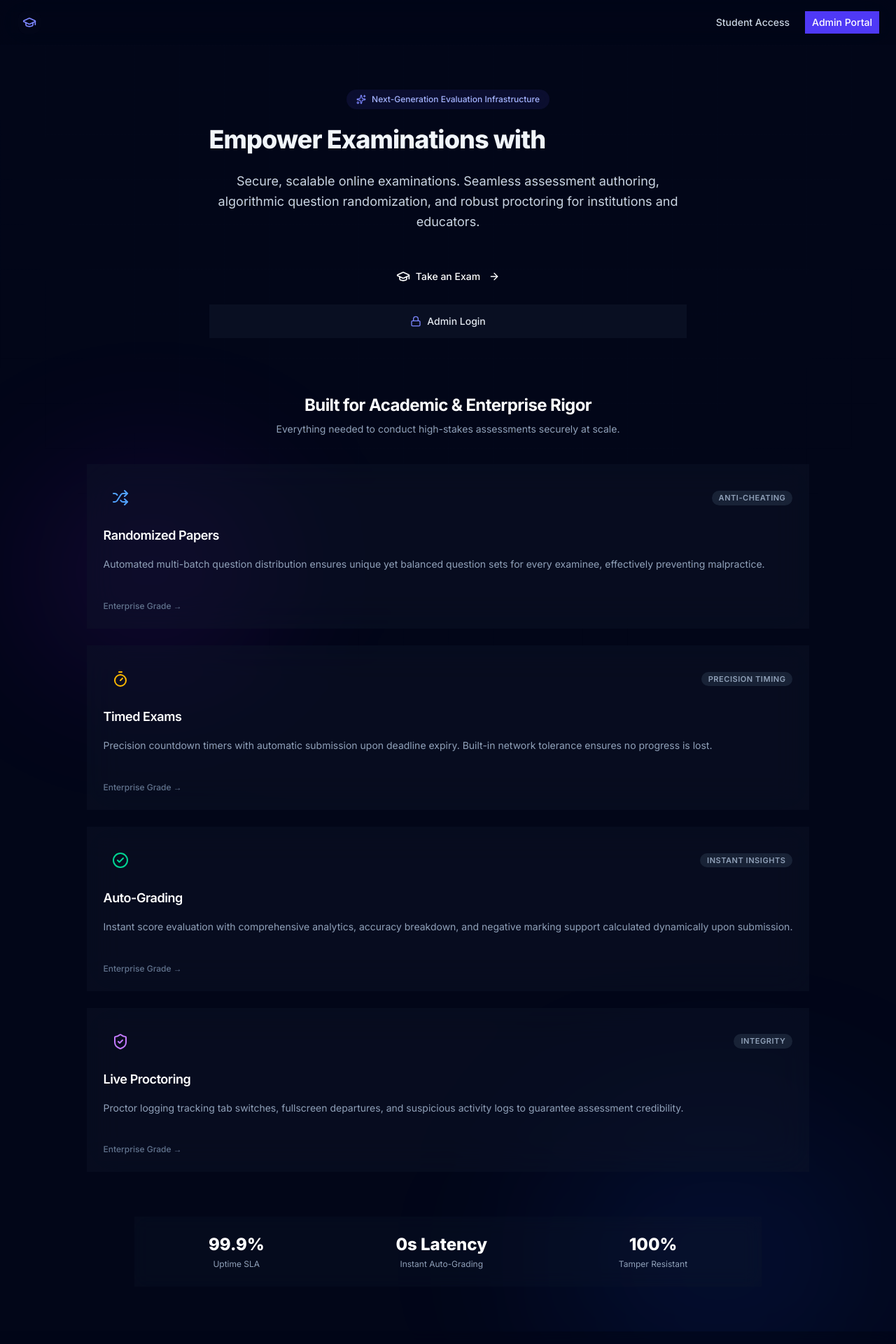
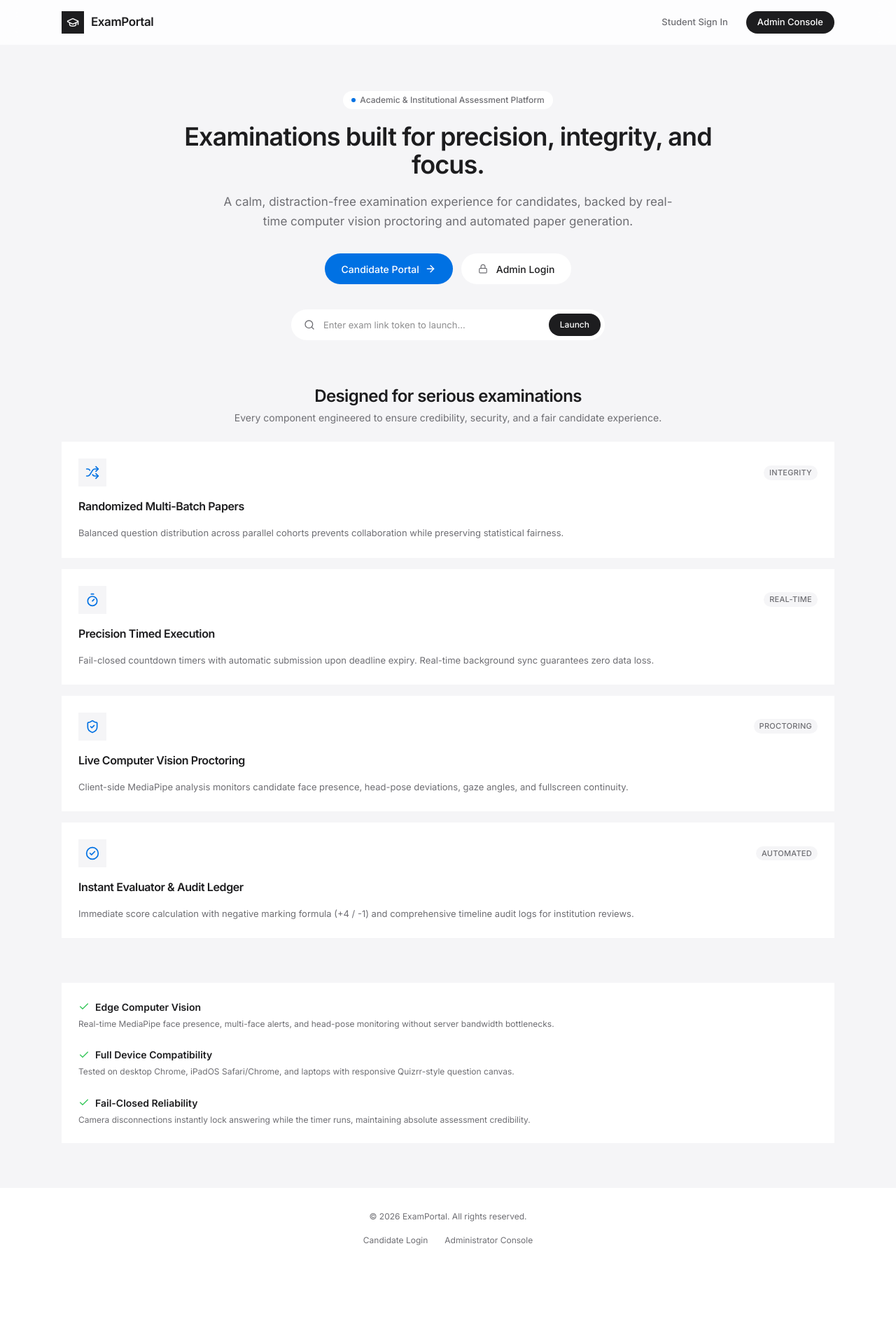
Before and after one commit to tanmay0401/exam-portal, a Next.js app: page / in a window 1280 px wide. Shown: the top 1920 px of the page at 70% size. After the commit the page ends 1813 px from the top, so only its background shows below. Built offline with nearby package versions, Linux system fonts and the light colour scheme.

Commit message:
refactor(landing): redesign landing page with clean Apple-style aesthetic

```diff
--- a/src/app/page.tsx
+++ b/src/app/page.tsx
@@ -1,4 +1,8 @@
+"use client";
+
+import { useState } from "react";
 import Link from "next/link";
+import { useRouter } from "next/navigation";
 import {
   Shuffle,
   Timer,
@@ -6,183 +10,202 @@ import {
   ShieldCheck,
   ArrowRight,
   GraduationCap,
-  Sparkles,
   Lock,
-  BarChart3,
-  Users,
+  Search,
+  ExternalLink,
+  Laptop,
+  Check,
 } from "lucide-react";
 import { Button } from "@/components/ui/button";
+import { Input } from "@/components/ui/input";
 
 export default function HomePage() {
+  const router = useRouter();
+  const [tokenInput, setTokenInput] = useState("");
+
+  const handleLaunchByToken = (e: React.FormEvent) => {
+    e.preventDefault();
+    if (!tokenInput.trim()) return;
+    let cleanToken = tokenInput.trim();
+    // Support pasting full URL or token
+    if (cleanToken.includes("/exam/")) {
+      const match = cleanToken.match(/\/exam\/([^/?#]+)/);
+      if (match && match[1]) cleanToken = match[1];
+    }
+    router.push(`/exam/${cleanToken}`);
+  };
+
   const features = [
     {
-      title: "Randomized Papers",
+      title: "Randomized Multi-Batch Papers",
       description:
-        "Automated multi-batch question distribution ensures unique yet balanced question sets for every examinee, effectively preventing malpractice.",
+        "Balanced question distribution across parallel cohorts prevents collaboration while preserving statistical fairness.",
       icon: Shuffle,
-      gradient: "from-blue-500/20 to-cyan-500/20",
-      iconColor: "text-blue-400",
-      badge: "Anti-Cheating",
+      badge: "Integrity",
     },
     {
-      title: "Timed Exams",
+      title: "Precision Timed Execution",
       description:
-        "Precision countdown timers with automatic submission upon deadline expiry. Built-in network tolerance ensures no progress is lost.",
+        "Fail-closed countdown timers with automatic submission upon deadline expiry. Real-time background sync guarantees zero data loss.",
       icon: Timer,
-      gradient: "from-amber-500/20 to-orange-500/20",
-      iconColor: "text-amber-400",
-      badge: "Precision Timing",
+      badge: "Real-Time",
     },
     {
-      title: "Auto-Grading",
+      title: "Live Computer Vision Proctoring",
       description:
-        "Instant score evaluation with comprehensive analytics, accuracy breakdown, and negative marking support calculated dynamically upon submission.",
-      icon: CheckCircle2,
-      gradient: "from-emerald-500/20 to-green-500/20",
-      iconColor: "text-emerald-400",
-      badge: "Instant Insights",
+        "Client-side MediaPipe analysis monitors candidate face presence, head-pose deviations, gaze angles, and fullscreen continuity.",
+      icon: ShieldCheck,
+      badge: "Proctoring",
     },
     {
-      title: "Live Proctoring",
+      title: "Instant Evaluator & Audit Ledger",
       description:
-        "Proctor logging tracking tab switches, fullscreen departures, and suspicious activity logs to guarantee assessment credibility.",
-      icon: ShieldCheck,
-      gradient: "from-purple-500/20 to-pink-500/20",
-      iconColor: "text-purple-400",
-      badge: "Integrity",
+        "Immediate score calculation with negative marking formula (+4 / -1) and comprehensive timeline audit logs for institution reviews.",
+      icon: CheckCircle2,
+      badge: "Automated",
     },
   ];
 
   return (
-    <div className="relative min-h-screen overflow-hidden bg-slate-950 text-slate-100 flex flex-col justify-between selection:bg-indigo-500/30 selection:text-indigo-200">
-      {/* Background Glows / Ambient Mesh */}
-      <div className="pointer-events-none absolute -top-40 left-1/2 -translate-x-1/2 h-[500px] w-[800px] rounded-full bg-gradient-to-tr from-indigo-600/20 via-purple-600/20 to-blue-600/10 blur-[130px]" />
-      <div className="pointer-events-none absolute bottom-0 right-0 h-[400px] w-[500px] rounded-full bg-blue-600/10 blur-[120px]" />
-      <div className="pointer-events-none absolute top-1/3 left-10 h-[300px] w-[350px] rounded-full bg-purple-600/10 blur-[100px]" />
-
-      {/* Grid Pattern overlay */}
-      <div className="pointer-events-none absolute inset-0 bg-[linear-gradient(to_right,#1e293b0a_1px,transparent_1px),linear-gradient(to_bottom,#1e293b0a_1px,transparent_1px)] bg-[size:4rem_4rem] [mask-image:radial-gradient(ellipse_60%_50%_at_50%_0%,#000_70%,transparent_100%)]" />
-
+    <div className="min-h-screen bg-[#F5F5F7] text-[#1D1D1F] flex flex-col justify-between selection:bg-[#0071E3]/15 selection:text-[#0071E3]">
       {/* Navigation Header */}
-      <header className="relative z-10 border-b border-slate-800/60 bg-slate-950/40 backdrop-blur-xl">
-        <div className="max-w-7xl mx-auto px-6 h-16 flex items-center justify-between">
-          <Link href="/" className="flex items-center gap-2.5 font-bold text-lg tracking-tight group">
-            <div className="size-9 rounded-xl bg-gradient-to-tr from-indigo-500 to-purple-500 p-0.5 shadow-md shadow-indigo-500/20 group-hover:shadow-indigo-500/40 transition">
-              <div className="size-full bg-slate-950 rounded-[10px] flex items-center justify-center">
-                <GraduationCap className="size-5 text-indigo-400 group-hover:scale-110 transition" />
-              </div>
+      <header className="sticky top-0 z-40 bg-white/80 backdrop-blur-md border-b border-[#D2D2D7]/80">
+        <div className="max-w-6xl mx-auto px-6 h-16 flex items-center justify-between">
+          <Link href="/" className="flex items-center gap-2.5 group">
+            <div className="size-8 rounded-lg bg-[#1D1D1F] text-white flex items-center justify-center transition-transform group-hover:scale-105">
+              <GraduationCap className="size-4.5" />
             </div>
-            <span className="bg-gradient-to-r from-white via-slate-200 to-slate-400 bg-clip-text text-transparent text-xl font-extrabold tracking-tight">
+            <span className="text-[17px] font-semibold tracking-tight text-[#1D1D1F]">
               ExamPortal
             </span>
           </Link>
 
-          <div className="flex items-center gap-3">
+          <nav className="flex items-center gap-2.5">
             <Link href="/login?role=student">
               <Button
                 variant="ghost"
-                className="text-slate-300 hover:text-white hover:bg-slate-800/60 text-sm"
+                size="sm"
+                className="text-[13px] font-medium text-[#6E6E73] hover:text-[#1D1D1F] hover:bg-[#E8E8ED]/60 rounded-full px-4 h-8"
               >
-                Student Access
+                Student Sign In
               </Button>
             </Link>
             <Link href="/login?role=admin">
               <Button
-                className="bg-indigo-600 hover:bg-indigo-500 text-white shadow-lg shadow-indigo-500/25 text-sm"
+                size="sm"
+                className="text-[13px] font-medium bg-[#1D1D1F] hover:bg-[#333336] text-white rounded-full px-4 h-8 shadow-xs"
               >
-                Admin Portal
+                Admin Console
               </Button>
             </Link>
-          </div>
+          </nav>
         </div>
       </header>
 
-      {/* Main Hero & Content */}
-      <main className="relative z-10 flex-1 flex flex-col items-center justify-center max-w-7xl mx-auto px-6 py-16 sm:py-24">
+      {/* Main Content */}
+      <main className="flex-1 flex flex-col items-center justify-center max-w-6xl w-full mx-auto px-6 py-16 sm:py-20 space-y-16">
         {/* Hero Section */}
-        <div className="text-center max-w-3xl mx-auto space-y-6">
-          <div className="inline-flex items-center gap-2 px-3.5 py-1.5 rounded-full border border-indigo-500/30 bg-indigo-500/10 text-indigo-300 text-xs font-medium backdrop-blur-md">
-            <Sparkles className="size-3.5 text-indigo-400" />
-            <span>Next-Generation Evaluation Infrastructure</span>
+        <div className="text-center max-w-3xl mx-auto space-y-5">
+          <div className="inline-flex items-center gap-1.5 px-3 py-1 rounded-full bg-white border border-[#D2D2D7] text-[#6E6E73] text-[12px] font-medium shadow-xs">
+            <span className="size-1.5 rounded-full bg-[#0071E3]" />
+            <span>Academic & Institutional Assessment Platform</span>
           </div>
 
-          <h1 className="text-4xl sm:text-6xl lg:text-7xl font-extrabold tracking-tight leading-[1.1]">
-            Empower Examinations with{" "}
-            <span className="bg-gradient-to-r from-indigo-400 via-purple-300 to-pink-400 bg-clip-text text-transparent">
-              ExamPortal
-            </span>
+          <h1 className="text-4xl sm:text-6xl font-semibold tracking-tight text-[#1D1D1F] leading-[1.1]">
+            Examinations built for precision, integrity, and focus.
           </h1>
 
-          <p className="text-lg sm:text-xl text-slate-300 max-w-2xl mx-auto leading-relaxed">
-            Secure, scalable online examinations. Seamless assessment authoring, algorithmic question randomization, and robust proctoring for institutions and educators.
+          <p className="text-[17px] sm:text-[19px] text-[#6E6E73] max-w-2xl mx-auto font-normal leading-relaxed">
+            A calm, distraction-free examination experience for candidates, backed by real-time computer vision proctoring and automated paper generation.
           </p>
 
-          {/* CTA Buttons */}
-          <div className="pt-4 flex flex-col sm:flex-row items-center justify-center gap-4">
-            <Link href="/login?role=student" className="w-full sm:w-auto">
+          {/* Primary Action Row */}
+          <div className="pt-3 flex flex-wrap items-center justify-center gap-3">
+            <Link href="/login?role=student">
               <Button
                 size="lg"
-                className="w-full sm:w-auto h-12 px-7 rounded-xl bg-gradient-to-r from-indigo-600 to-purple-600 hover:from-indigo-500 hover:to-purple-500 text-white font-medium shadow-xl shadow-indigo-500/25 transition-all hover:scale-[1.02] active:scale-[0.98] flex items-center gap-2"
+                className="h-11 px-6 rounded-full bg-[#0071E3] hover:bg-[#0077ED] text-white text-[14px] font-medium shadow-sm transition-all hover:scale-[1.01] active:scale-[0.99] flex items-center gap-2"
               >
-                <GraduationCap className="size-5" />
-                <span>Take an Exam</span>
-                <ArrowRight className="size-4 ml-1" />
+                <span>Candidate Portal</span>
+                <ArrowRight className="size-4" />
               </Button>
             </Link>
-
-            <Link href="/login?role=admin" className="w-full sm:w-auto">
+            <Link href="/login?role=admin">
               <Button
                 size="lg"
                 variant="outline"
-                className="w-full sm:w-auto h-12 px-7 rounded-xl border-slate-700/80 bg-slate-900/60 hover:bg-slate-800/80 text-slate-200 hover:text-white backdrop-blur-md transition-all hover:scale-[1.02] active:scale-[0.98] flex items-center gap-2"
+                className="h-11 px-6 rounded-full bg-white border-[#D2D2D7] text-[#1D1D1F] hover:bg-[#E8E8ED]/50 text-[14px] font-medium shadow-xs transition-all"
               >
-                <Lock className="size-4 text-indigo-400" />
+                <Lock className="size-3.5 mr-1.5 text-[#6E6E73]" />
                 <span>Admin Login</span>
               </Button>
             </Link>
           </div>
+
+          {/* Direct Token Launch Card */}
+          <div className="pt-4 max-w-md mx-auto">
+            <form
+              onSubmit={handleLaunchByToken}
+              className="flex items-center gap-2 p-1.5 bg-white border border-[#D2D2D7] rounded-full shadow-xs focus-within:border-[#0071E3] focus-within:ring-2 focus-within:ring-[#0071E3]/20 transition-all"
+            >
+              <div className="pl-3 text-[#6E6E73]">
+                <Search className="size-4" />
+              </div>
+              <input
+                type="text"
+                placeholder="Enter exam link token to launch..."
+                value={tokenInput}
+                onChange={(e) => setTokenInput(e.target.value)}
+                className="flex-1 bg-transparent text-[13px] text-[#1D1D1F] placeholder:text-[#86868B] outline-none px-1"
+              />
+              <Button
+                type="submit"
+                size="sm"
+                disabled={!tokenInput.trim()}
+                className="h-8 px-4 rounded-full bg-[#1D1D1F] hover:bg-[#333336] text-white text-[12px] font-medium transition"
+              >
+                Launch
+              </Button>
+            </form>
+          </div>
         </div>
 
-        {/* Feature Highlights Grid */}
-        <div className="mt-20 w-full">
-          <div className="text-center mb-10 space-y-2">
-            <h2 className="text-2xl sm:text-3xl font-bold tracking-tight text-white">
-              Built for Academic & Enterprise Rigor
+        {/* Feature Cards Grid */}
+        <div className="w-full space-y-6">
+          <div className="text-center space-y-1">
+            <h2 className="text-2xl font-semibold tracking-tight text-[#1D1D1F]">
+              Designed for serious examinations
             </h2>
-            <p className="text-slate-400 text-sm sm:text-base">
-              Everything needed to conduct high-stakes assessments securely at scale.
+            <p className="text-[14px] text-[#6E6E73]">
+              Every component engineered to ensure credibility, security, and a fair candidate experience.
             </p>
           </div>
 
-          <div className="grid grid-cols-1 md:grid-cols-2 lg:grid-cols-4 gap-6">
+          <div className="grid grid-cols-1 md:grid-cols-2 lg:grid-cols-4 gap-4">
             {features.map((item, idx) => {
               const Icon = item.icon;
               return (
                 <div
                   key={idx}
-                  className="group relative rounded-2xl border border-slate-800/80 bg-slate-900/40 p-6 backdrop-blur-xl transition-all duration-300 hover:border-slate-700 hover:bg-slate-900/70 hover:shadow-2xl hover:shadow-indigo-500/10 flex flex-col justify-between"
+                  className="bg-white border border-[#D2D2D7] rounded-2xl p-6 shadow-xs hover:border-[#B0B0B8] hover:shadow-md transition-all flex flex-col justify-between"
                 >
                   <div className="space-y-4">
                     <div className="flex items-center justify-between">
-                      <div className={`size-12 rounded-xl bg-gradient-to-br ${item.gradient} border border-slate-700/50 flex items-center justify-center transition-transform group-hover:scale-105`}>
-                        <Icon className={`size-6 ${item.iconColor}`} />
+                      <div className="size-10 rounded-xl bg-[#F5F5F7] border border-[#E5E5EA] flex items-center justify-center text-[#1D1D1F]">
+                        <Icon className="size-5 text-[#0071E3]" />
                       </div>
-                      <span className="text-[11px] font-semibold tracking-wider uppercase px-2.5 py-0.5 rounded-full bg-slate-800/80 text-slate-400 border border-slate-700/60">
+                      <span className="text-[11px] font-medium tracking-wide uppercase px-2 py-0.5 rounded-full bg-[#F5F5F7] text-[#6E6E73] border border-[#E5E5EA]">
                         {item.badge}
                       </span>
                     </div>
 
-                    <h3 className="text-lg font-semibold text-white tracking-tight group-hover:text-indigo-300 transition-colors">
+                    <h3 className="text-[16px] font-semibold text-[#1D1D1F] tracking-tight">
                       {item.title}
                     </h3>
 
-                    <p className="text-sm text-slate-400 leading-relaxed">
+                    <p className="text-[13px] text-[#6E6E73] leading-relaxed">
                       {item.description}
                     </p>
-                  </div>
-
-                  <div className="mt-6 pt-4 border-t border-slate-800/60 flex items-center text-xs font-medium text-slate-500 group-hover:text-indigo-400 transition-colors">
-                    Enterprise Grade &rarr;
                   </div>
                 </div>
               );
@@ -190,34 +213,49 @@ export default function HomePage() {
           </div>
         </div>
 
-        {/* Secondary Trust / Stats Banner */}
-        <div className="mt-16 w-full max-w-4xl mx-auto rounded-2xl border border-slate-800/60 bg-slate-900/30 backdrop-blur-md p-6 sm:p-8 flex flex-wrap items-center justify-around gap-6 text-center">
-          <div>
-            <div className="text-2xl sm:text-3xl font-extrabold text-white">99.9%</div>
-            <div className="text-xs sm:text-sm text-slate-400 mt-1">Uptime SLA</div>
+        {/* Technical Principles Strip */}
+        <div className="w-full bg-white border border-[#D2D2D7] rounded-2xl p-6 sm:p-8 grid grid-cols-1 md:grid-cols-3 gap-6 text-left shadow-xs">
+          <div className="space-y-1">
+            <div className="flex items-center gap-2 text-[14px] font-semibold text-[#1D1D1F]">
+              <Check className="size-4 text-[#34C759]" />
+              <span>Edge Computer Vision</span>
+            </div>
+            <p className="text-[12px] text-[#6E6E73] leading-relaxed">
+              Real-time MediaPipe face presence, multi-face alerts, and head-pose monitoring without server bandwidth bottlenecks.
+            </p>
           </div>
-          <div className="h-8 w-px bg-slate-800 hidden sm:block" />
-          <div>
-            <div className="text-2xl sm:text-3xl font-extrabold text-white">0s Latency</div>
-            <div className="text-xs sm:text-sm text-slate-400 mt-1">Instant Auto-Grading</div>
+
+          <div className="space-y-1 md:border-l md:border-[#E5E5EA] md:pl-6">
+            <div className="flex items-center gap-2 text-[14px] font-semibold text-[#1D1D1F]">
+              <Check className="size-4 text-[#34C759]" />
+              <span>Full Device Compatibility</span>
+            </div>
+            <p className="text-[12px] text-[#6E6E73] leading-relaxed">
+              Tested on desktop Chrome, iPadOS Safari/Chrome, and laptops with responsive Quizrr-style question canvas.
+            </p>
           </div>
-          <div className="h-8 w-px bg-slate-800 hidden sm:block" />
-          <div>
-            <div className="text-2xl sm:text-3xl font-extrabold text-white">100%</div>
-            <div className="text-xs sm:text-sm text-slate-400 mt-1">Tamper Resistant</div>
+
+          <div className="space-y-1 md:border-l md:border-[#E5E5EA] md:pl-6">
+            <div className="flex items-center gap-2 text-[14px] font-semibold text-[#1D1D1F]">
+              <Check className="size-4 text-[#34C759]" />
+              <span>Fail-Closed Reliability</span>
+            </div>
+            <p className="text-[12px] text-[#6E6E73] leading-relaxed">
+              Camera disconnections instantly lock answering while the timer runs, maintaining absolute assessment credibility.
+            </p>
           </div>
         </div>
       </main>
 
       {/* Footer */}
-      <footer className="relative z-10 border-t border-slate-800/60 bg-slate-950/60 backdrop-blur-md py-6 text-center text-xs text-slate-500">
-        <div className="max-w-7xl mx-auto px-6 flex flex-col sm:flex-row items-center justify-between gap-4">
+      <footer className="bg-white border-t border-[#D2D2D7] py-8 text-[12px] text-[#6E6E73]">
+        <div className="max-w-6xl mx-auto px-6 flex flex-col sm:flex-row items-center justify-between gap-4">
           <p>© {new Date().getFullYear()} ExamPortal. All rights reserved.</p>
           <div className="flex items-center gap-6">
-            <Link href="/login?role=student" className="hover:text-slate-300 transition">
-              Student Login
+            <Link href="/login?role=student" className="hover:text-[#1D1D1F] transition">
+              Candidate Login
             </Link>
-            <Link href="/login?role=admin" className="hover:text-slate-300 transition">
+            <Link href="/login?role=admin" className="hover:text-[#1D1D1F] transition">
               Administrator Console
             </Link>
           </div>
```
